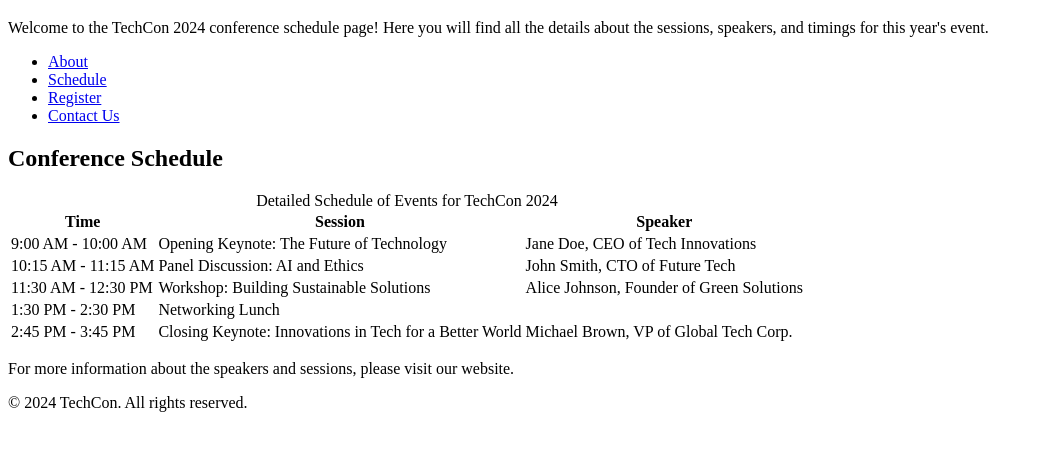
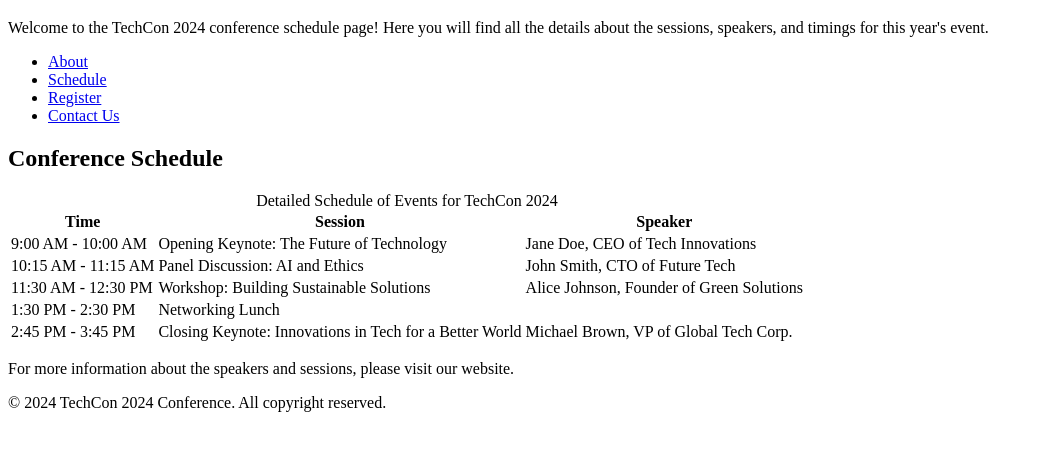
Before and after one commit to Codedivah/TechCon_HTML, a plain HTML site: page techcon_website/schedule.html in a window 1280 px wide. Shown: the part 61-512 px from the top of the page, without its empty margins (0-1043 px from the left). Drawn offline with Linux system fonts and the light colour scheme.

Commit message:
Update schedule.html

```diff
--- a/techcon_website/schedule.html
+++ b/techcon_website/schedule.html
@@ -63,7 +63,8 @@
             <p>For more information about the speakers and sessions, please visit our website.</p>
 
         </section>
-
-        <footer>&copy; 2024 TechCon. All rights reserved.</footer>
+<footer>
+    <p>&copy; 2024 TechCon 2024 Conference. All copyright reserved.</p>
+  </footer>
 </body>
 </html>
```
